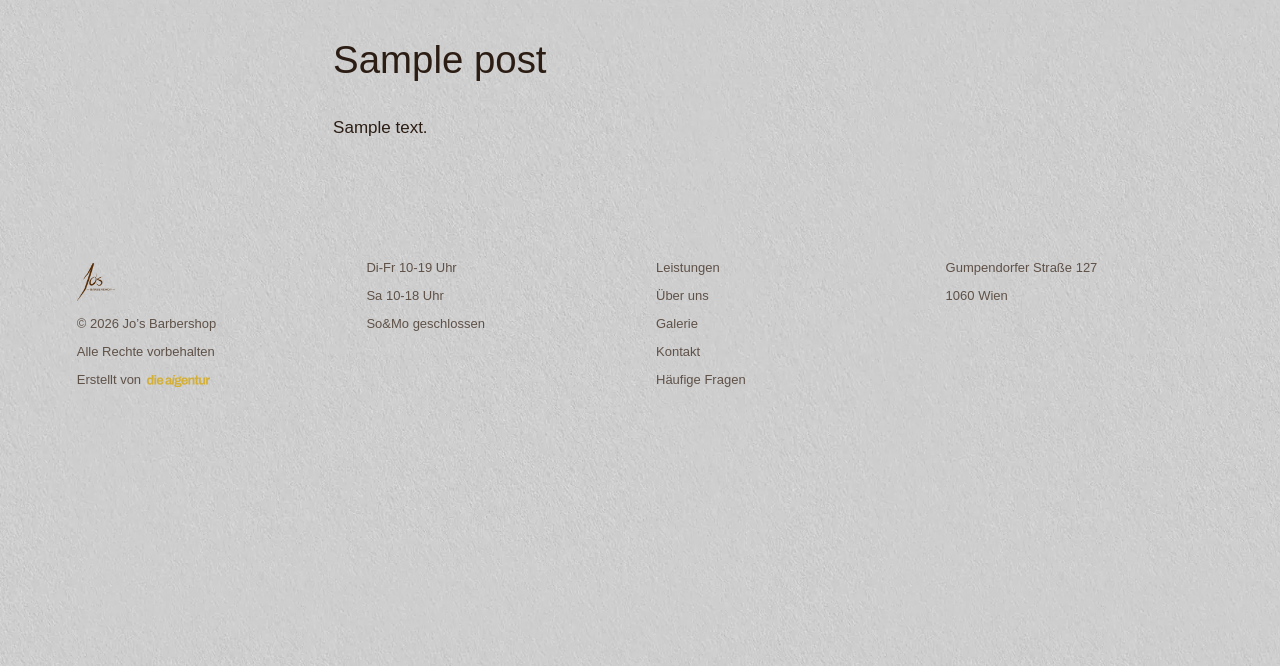
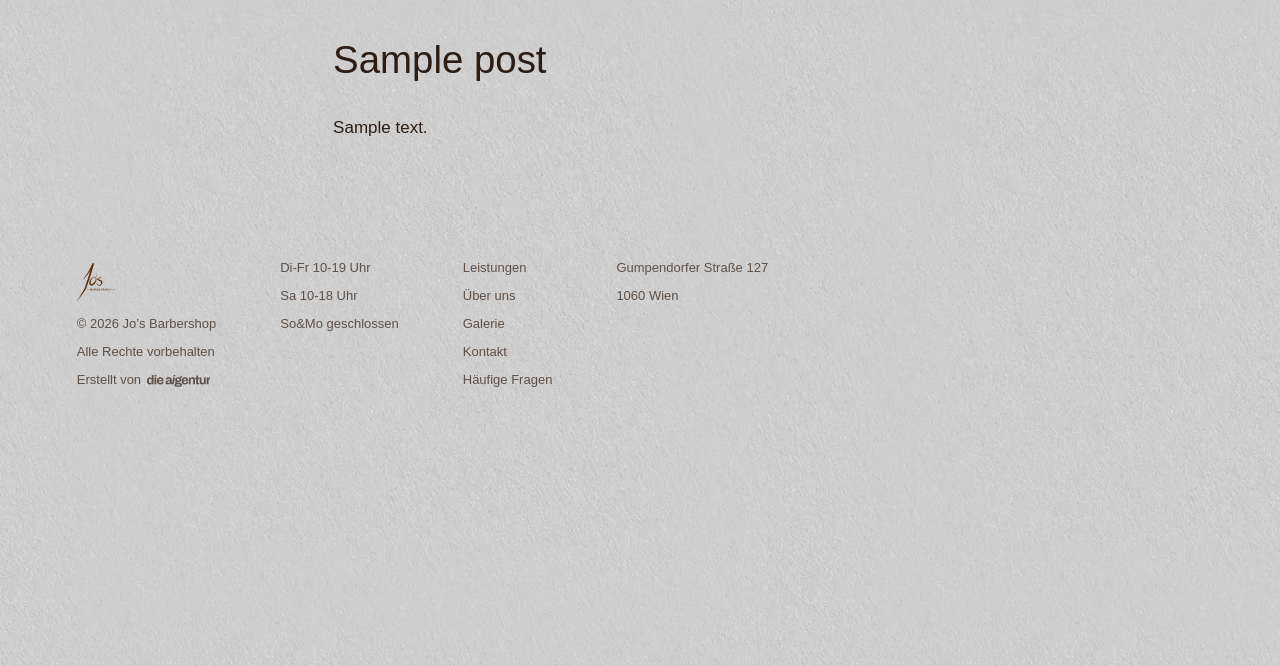
Before and after one commit to Jutakk/jos_Barbershop, a WordPress theme: template theme/jos-barbershop/index.php in a window 1280 px wide. Shown: the part 90-756 px from the top of the page. Run offline with PHP 8.4 and a stand-in for WordPress, Linux system fonts and the light colour scheme; the site name, menu and one post (Sample post) are stand-ins, and other content is empty; some libraries are stand-ins or nearby versions.

Commit message:
Footer columns packed from the left corner again; die aigentur mark in the colour of the footer text
Co-Authored-By: Claude Opus 5.5 <noreply@anthropic.com>
Claude-Session: https://claude.ai/code/session_014RsE5kPJajU8rKPppCmMFa

```diff
--- a/theme/jos-barbershop/assets/scss/style.scss
+++ b/theme/jos-barbershop/assets/scss/style.scss
@@ -3,7 +3,7 @@ Theme Name: Jo's Barbershop
 Author: iks.haus
 Author URI: https://iks.haus
 Description: Custom theme for Jo's Barbershop, Wien 1060. The turning shop sign on the facade in three.js, the pages behind the arches.
-Version: 0.10.4
+Version: 0.10.5
 Requires at least: 6.5
 Requires PHP: 8.0
 License: Proprietary
@@ -874,21 +874,21 @@ canvas {
 	}
 }
 
-// footer in four equal columns over the whole width, every column flush left: logo, copyright and agency;
-// opening hours; menu with the legal pages and the FAQ; address and phone. On tablets two columns, on phones one
-// under the other
+// footer in four columns, flush left: logo, copyright and agency; opening hours; menu with the legal pages and
+// the FAQ; address and phone. On tablets two columns, on phones one under the other
 .site-footer {
 	position: relative;
 	z-index: 1;
 	display: grid;
-	grid-template-columns: repeat(4, minmax(0, 1fr));
-	gap: s(5) s(6);
+	grid-template-columns: repeat(4, max-content);
+	justify-content: start;
+	gap: s(5) s(8);
 	padding: s(6) clamp(#{s(5)}, 6vw, #{s(9)});
 	color: var(--jos-muted);
 	font-size: $size-small;
 
 	@media (max-width: 1023px) {
-		grid-template-columns: repeat(2, minmax(0, 1fr));
+		grid-template-columns: repeat(2, minmax(0, max-content));
 	}
 
 	@media (max-width: 519px) {
@@ -914,17 +914,19 @@ canvas {
 		filter: brightness(0) saturate(100%) invert(19%) sepia(42%) saturate(1200%) hue-rotate(352deg) brightness(92%);
 	}
 
-	// the mark of die aigentur after "Erstellt von": its letters as tall as the capitals, on the same line; pointed
-	// at it goes to 75 % like on the site of the agency
+	// the mark of die aigentur after "Erstellt von", in the colour of the text: its letters as tall as the capitals,
+	// on the same line; pointed at it goes to 75 % like on the site of the agency
 	&__agency {
 		display: inline-block;
+		color: inherit;
 
-		img {
+		svg {
 			display: inline-block;
 			width: auto;
 			height: 0.9em;
 			margin-left: 0.15em;
 			vertical-align: -0.19em;
+			fill: currentColor;
 		}
 
 		&:hover {
--- a/theme/jos-barbershop/footer.php
+++ b/theme/jos-barbershop/footer.php
@@ -21,7 +21,7 @@ $jos_columns = jos_footer_columns();
 			<?php if ( 'logo' === ( $jos_item['kind'] ?? '' ) ) : ?>
 				<img class="site-footer__logo" src="<?php echo esc_url( jos_image( 'logo-small.webp' ) ); ?>" alt="<?php echo esc_attr( $jos_item['text'] ); ?>" width="32" height="32" loading="lazy">
 			<?php elseif ( 'agency' === ( $jos_item['kind'] ?? '' ) ) : ?>
-				<span><?php echo esc_html( $jos_item['text'] ); ?> <a class="site-footer__agency" href="<?php echo esc_url( $jos_item['url'] ); ?>" target="_blank" rel="noopener"><img src="<?php echo esc_url( $jos_item['mark'] ); ?>" alt="<?php echo esc_attr( $jos_item['label'] ); ?>" width="66" height="12" loading="lazy"></a></span>
+				<span><?php echo esc_html( $jos_item['text'] ); ?> <a class="site-footer__agency" href="<?php echo esc_url( $jos_item['url'] ); ?>" target="_blank" rel="noopener" aria-label="<?php echo esc_attr( $jos_item['label'] ); ?>"><?php echo jos_agency_mark(); // phpcs:ignore WordPress.Security.EscapeOutput.OutputNotEscaped -- the SVG file of the theme. ?></a></span>
 			<?php elseif ( ! empty( $jos_item['url'] ) ) : ?>
 				<a href="<?php echo esc_url( $jos_item['url'], array( 'https', 'http', 'tel' ) ); ?>"<?php echo isset( $jos_item['slug'] ) ? ' data-open="' . esc_attr( $jos_item['slug'] ) . '"' : ''; ?>><?php echo esc_html( $jos_item['text'] ); ?></a>
 			<?php else : ?>
--- a/theme/jos-barbershop/functions.php
+++ b/theme/jos-barbershop/functions.php
@@ -9,7 +9,7 @@ if ( ! defined( 'ABSPATH' ) ) {
 	exit;
 }
 
-define( 'JOS_VERSION', '0.10.4' );
+define( 'JOS_VERSION', '0.10.5' );
 
 require_once get_template_directory() . '/inc/languages.php';
 
@@ -351,6 +351,20 @@ function jos_footer_columns(): array {
 		$menu,
 		$contact,
 	);
+}
+
+/**
+ * The mark of die aigentur (assets/images/die-aigentur-mark.svg) for the footer, inline and in the colour of the
+ * text: its own gold fill is taken out, the shapes take currentColor.
+ */
+function jos_agency_mark(): string {
+	$file = get_template_directory() . '/assets/images/die-aigentur-mark.svg';
+	if ( ! file_exists( $file ) ) {
+		return 'die aigentur';
+	}
+	$svg = (string) file_get_contents( $file ); // phpcs:ignore WordPress.WP.AlternativeFunctions.file_get_contents_file_get_contents -- a file of the theme.
+	$svg = (string) preg_replace( array( '/<\?xml.*?\?>/s', '/<!--.*?-->/s', '/<style>.*?<\/style>/s', '/\sid="[^"]*"/' ), '', $svg );
+	return trim( str_replace( '<svg ', '<svg aria-hidden="true" focusable="false" ', $svg ) );
 }
 
 /**
--- a/theme/jos-barbershop/style.css
+++ b/theme/jos-barbershop/style.css
@@ -3,7 +3,7 @@ Theme Name: Jo's Barbershop
 Author: iks.haus
 Author URI: https://iks.haus
 Description: Custom theme for Jo's Barbershop, Wien 1060. The turning shop sign on the facade in three.js, the pages behind the arches.
-Version: 0.10.4
+Version: 0.10.5
 Requires at least: 6.5
 Requires PHP: 8.0
 License: Proprietary
@@ -716,15 +716,16 @@ canvas {
   position: relative;
   z-index: 1;
   display: grid;
-  grid-template-columns: repeat(4, minmax(0, 1fr));
-  gap: 24px 32px;
+  grid-template-columns: repeat(4, max-content);
+  justify-content: start;
+  gap: 24px 64px;
   padding: 32px clamp(24px, 6vw, 96px);
   color: var(--jos-muted);
   font-size: 13px;
 }
 @media (max-width: 1023px) {
   .site-footer {
-    grid-template-columns: repeat(2, minmax(0, 1fr));
+    grid-template-columns: repeat(2, minmax(0, max-content));
   }
 }
 @media (max-width: 519px) {
@@ -748,13 +749,15 @@ canvas {
 }
 .site-footer__agency {
   display: inline-block;
+  color: inherit;
 }
-.site-footer__agency img {
+.site-footer__agency svg {
   display: inline-block;
   width: auto;
   height: 0.9em;
   margin-left: 0.15em;
   vertical-align: -0.19em;
+  fill: currentColor;
 }
 .site-footer__agency:hover {
   opacity: 0.75;
```
Also changed, not shown: theme/jos-barbershop/assets/js/scene.js (+24 -14 lines), README.md.
